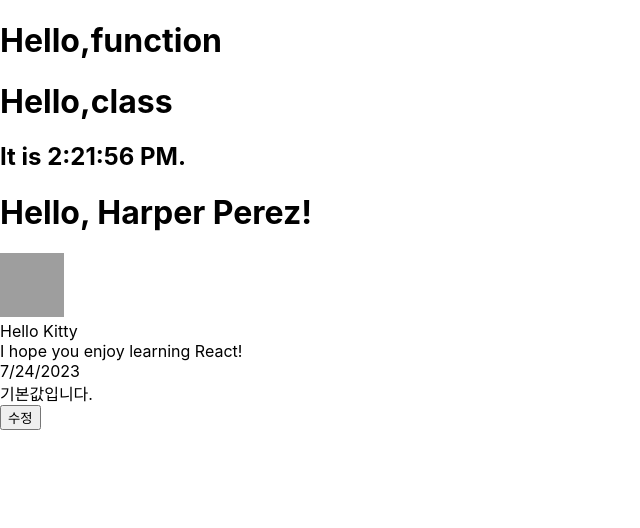
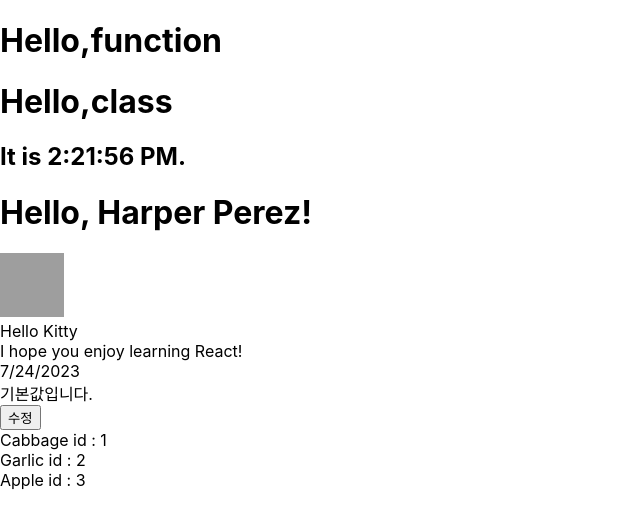
Before and after one commit to jcs526/my-app, a React (Create React App) app: page / in a window 1280 px wide. Shown: the top 528 px of the page, without its empty margins (0-640 px from the left). Built offline with nearby package versions, Linux system fonts and the light colour scheme; grey boxes are pictures that could not be loaded.

Commit message:
List Rendering

```diff
--- /dev/null
+++ b/src/ListItems.js
@@ -0,0 +1,13 @@
+const ListItems = () => {
+    const products = [
+        { title: 'Cabbage', id: 1 },
+        { title: 'Garlic', id: 2 },
+        { title: 'Apple', id: 3 },
+    ];
+
+    return products.map((item) => {
+        return <div>{item.title} {`id : ${item.id}`}</div>
+    });
+};
+
+export default ListItems;
--- a/src/index.js
+++ b/src/index.js
@@ -4,6 +4,7 @@ import './index.css';
 import App from './App';
 import reportWebVitals from './reportWebVitals';
 import UseState from './UseState';
+import ListItems from './ListItems';
 
 const root = ReactDOM.createRoot(document.getElementById('root'));
 
@@ -31,7 +32,7 @@ function Avatar(props) {
 }
 
 function UserInfo(props) {
- return <div className="UserInfo">
+  return <div className="UserInfo">
     <Avatar user={props.user} />
     <div className="UserInfo-name">
       {props.user.name}
@@ -73,7 +74,8 @@ const tick = () => {
         date={comment.date}
         text={comment.text}
         author={comment.author} />
-        <UseState></UseState>
+      <UseState></UseState>
+      <ListItems></ListItems>
     </div>
   );
   root.render(element);
```
